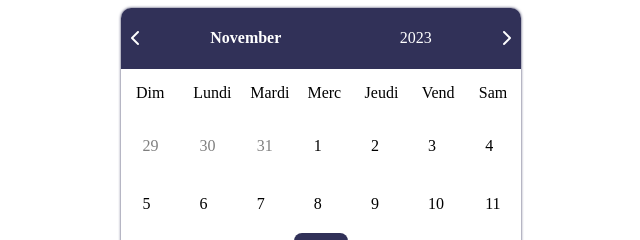
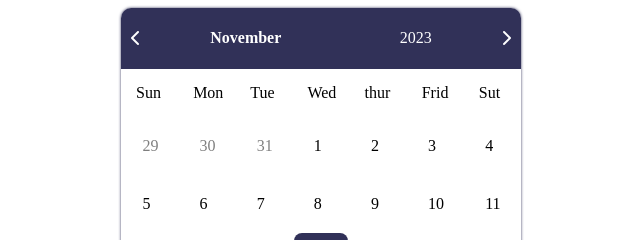
Before and after one commit to eray-mutabesha/calender, a plain HTML site: page index.html in a window 1280 px wide. Shown: the top 240 px of the page, 319-959 px from the left. Drawn offline with Linux system fonts and the light colour scheme.

Commit message:
changed names of week

```diff
--- a/index.html
+++ b/index.html
@@ -19,13 +19,13 @@
             <i class="fa-sharp fa-solid fa-chevron-right next"></i>
         </div>
         <div class="weekdays">
-            <div>Dim</div>
-            <div>Lundi</div>
-            <div>Mardi</div>
-            <div>Merc</div>
-            <div>Jeudi</div>
-            <div>Vend</div>
-            <div>Sam</div>
+            <div>Sun</div>
+            <div>Mon</div>
+            <div>Tue</div>
+            <div>Wed</div>
+            <div>thur</div>
+            <div>Frid</div>
+            <div>Sut</div>
         </div>
         <div class="days">
         </div>
```
